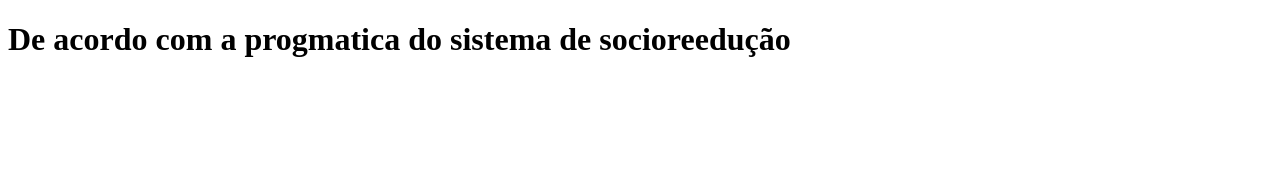
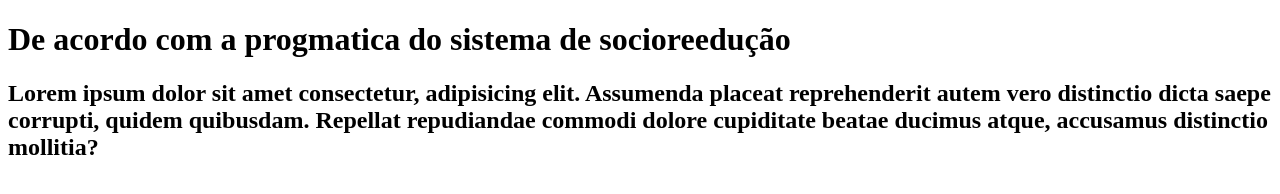
Before and after one commit to CaioVieira23/novo-curso-git, a plain HTML site: page index.html in a window 1280 px wide. Drawn offline with Linux system fonts and the light colour scheme.

Commit message:
33º commit

```diff
--- a/index.html
+++ b/index.html
@@ -7,5 +7,8 @@
 </head>
 <body>
   <h1>De acordo com a progmatica do sistema de socioreedução</h1>
+  <h2>Lorem ipsum dolor sit amet consectetur, adipisicing elit.
+    Assumenda placeat reprehenderit autem vero distinctio dicta saepe corrupti, quidem quibusdam.
+    Repellat repudiandae commodi dolore cupiditate beatae ducimus atque, accusamus distinctio mollitia?</h2>
 </body>
 </html>
```
